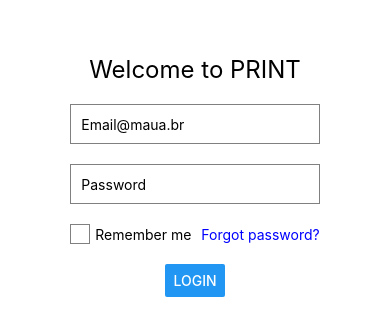
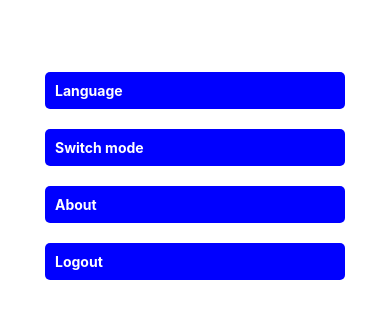
Before and after one commit to Project-Maua/MAUA-Frontend, a React Native app in the folder Maua-Fontys-Frontend/: screen / in a window 390 px wide. Shown: the part 246-582 px from the top of the page. Built offline with nearby package versions, Linux system fonts and the light colour scheme.

Commit message:
Settingspage made
I added the settingspage to the pages

```diff
--- a/Maua-Fontys-Frontend/App.js
+++ b/Maua-Fontys-Frontend/App.js
@@ -1,11 +1,12 @@
 import { StatusBar } from 'expo-status-bar';
 import { StyleSheet, Text, View } from 'react-native';
 import Login from './pages/Login'
+import Settings from './pages/Settings'
 
 export default function App() {
   return (
     <View style={styles.container}>
-      <Login/>
+      <Settings/>
       <StatusBar style="auto" />
     </View>
   );
--- /dev/null
+++ b/Maua-Fontys-Frontend/pages/Settings.js
@@ -0,0 +1,44 @@
+import { StatusBar } from 'expo-status-bar';
+import { Button, StyleSheet, Text, View, TouchableOpacity, ViewComponent } from 'react-native';
+
+export default function Settings() {
+  return (
+    <View style={styles.container}>
+    <TouchableOpacity style={styles.button}>
+      <Text style={styles.buttonText}>Language</Text>
+    </TouchableOpacity>
+
+    <TouchableOpacity style={styles.button}>
+      <Text style={styles.buttonText}>Switch mode</Text>
+    </TouchableOpacity>
+
+    <TouchableOpacity style={styles.button}>
+      <Text style={styles.buttonText}>About</Text>
+    </TouchableOpacity>
+
+    <TouchableOpacity style={styles.button}>
+      <Text style={styles.buttonText}>Logout</Text>
+    </TouchableOpacity>
+  </View>
+
+  );
+}
+
+const styles = StyleSheet.create({
+  container: {
+    flex: 1,
+    justifyContent: 'center',
+    alignItems: 'center',
+  },
+  button: {
+    backgroundColor: 'blue',
+    padding: 10,
+    margin: 10,
+    borderRadius: 5,
+    width: 300
+  },
+  buttonText: {
+    color: 'white',
+    fontWeight: 'bold',
+  },
+});
```
